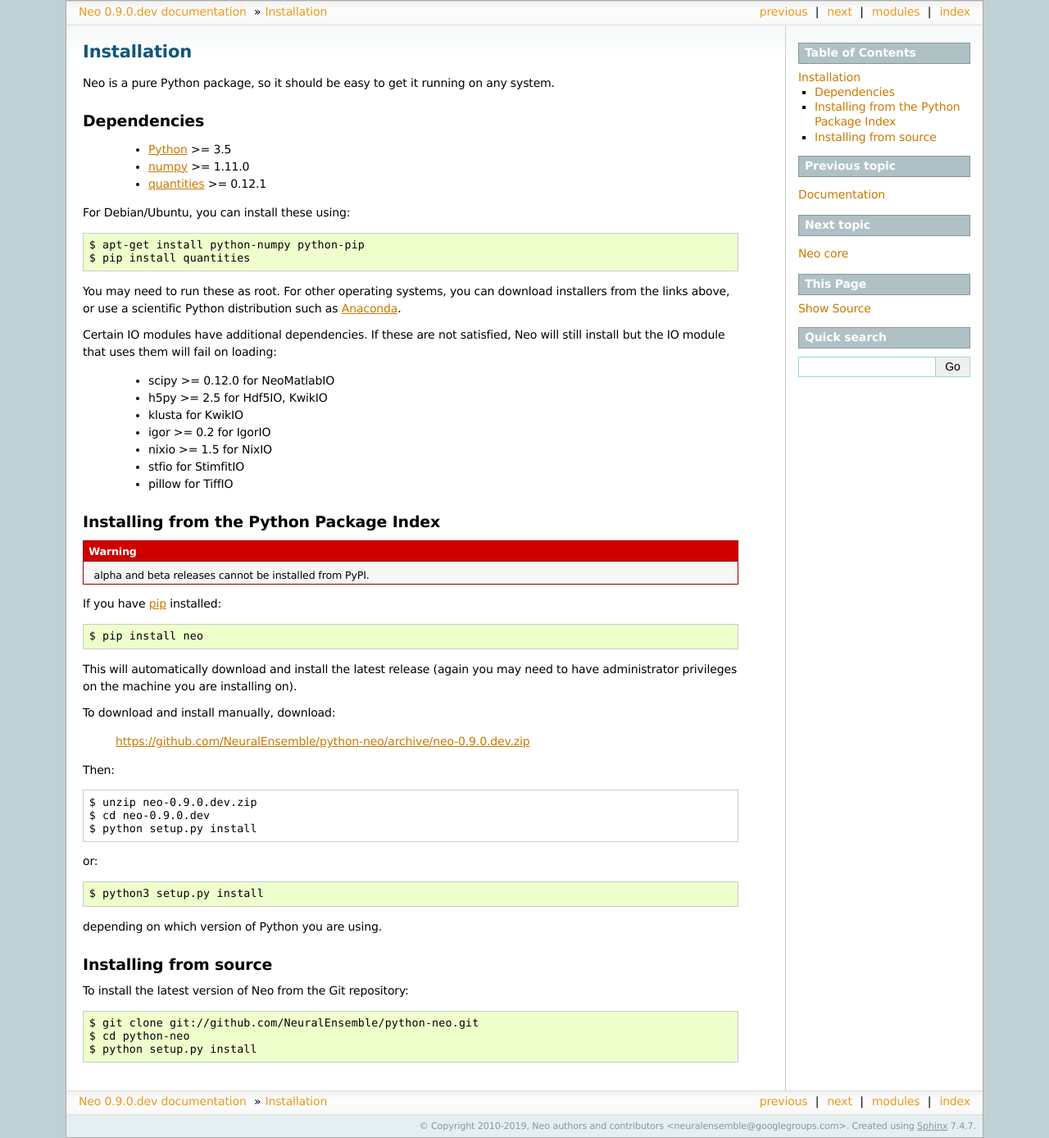
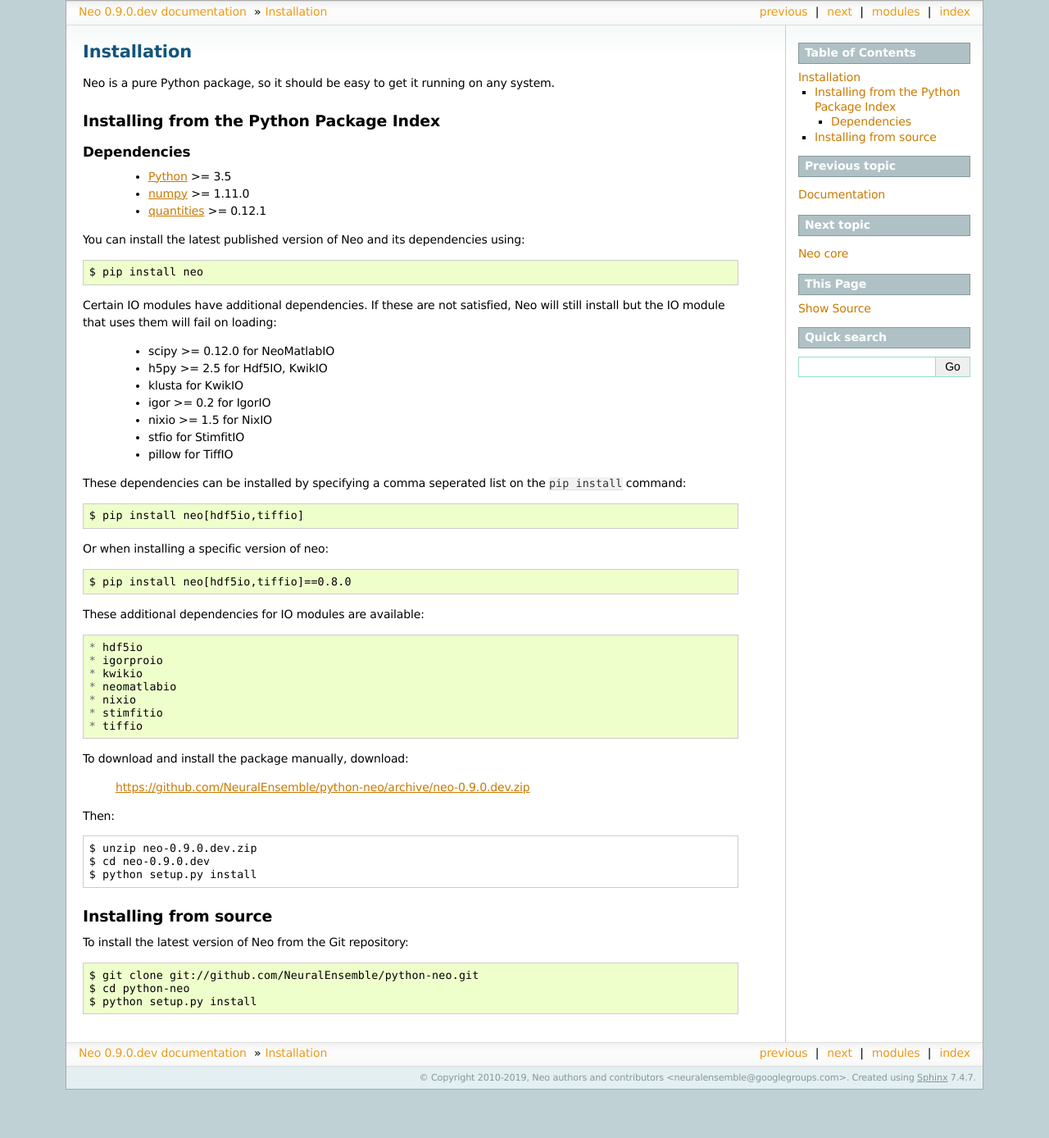
Before and after one commit to NeuralEnsemble/python-neo, a Sphinx documentation site: the page built from doc/source/install.rst, in a window 1280 px wide. Shown: the whole page at 82% size. Built offline with Sphinx 7.4.7, drawn with Linux system fonts in a browser that asks for light colours; pages that are not in the unit, such as notebooks, are missing from menus; after the commit the page ends 1329 px from its top, so only the background shows below that.

Commit message:
Updated install instructions to modern best practices

```diff
--- a/doc/source/install.rst
+++ b/doc/source/install.rst
@@ -5,21 +5,19 @@
 Neo is a pure Python package, so it should be easy to get it running on any
 system.
 
+Installing from the Python Package Index
+========================================
+
 Dependencies
-============
+------------
 
     * Python_ >= 3.5
     * numpy_ >= 1.11.0
     * quantities_ >= 0.12.1
 
-For Debian/Ubuntu, you can install these using::
+You can install the latest published version of Neo and its dependencies using::
 
-    $ apt-get install python-numpy python-pip
-    $ pip install quantities
-
-You may need to run these as root. For other operating systems, you can
-download installers from the links above, or use a scientific Python distribution
-such as Anaconda_.
+    $ pip install neo
 
 Certain IO modules have additional dependencies. If these are not satisfied,
 Neo will still install but the IO module that uses them will fail on loading:
@@ -32,21 +30,27 @@
    * stfio for StimfitIO
    * pillow for TiffIO
 
+These dependencies can be installed by specifying a comma seperated list on the
+``pip install`` command::
 
-Installing from the Python Package Index
-========================================
+    $ pip install neo[hdf5io,tiffio]
 
-.. warning:: alpha and beta releases cannot be installed from PyPI.
+Or when installing a specific version of neo::
 
-If you have pip_ installed::
+    $ pip install neo[hdf5io,tiffio]==0.8.0
 
-    $ pip install neo
+These additional dependencies for IO modules are available::
 
-This will automatically download and install the latest release (again
-you may need to have administrator privileges on the machine you are installing
-on).
+  * hdf5io
+  * igorproio
+  * kwikio
+  * neomatlabio
+  * nixio
+  * stimfitio
+  * tiffio
 
-To download and install manually, download:
+
+To download and install the package manually, download:
 
     |neo_github_url|
 
@@ -58,14 +62,6 @@
     $ unzip neo-|release|.zip
     $ cd neo-|release|
     $ python setup.py install
-
-
-
-or::
-
-    $ python3 setup.py install
-
-depending on which version of Python you are using.
 
 
 Installing from source
```
